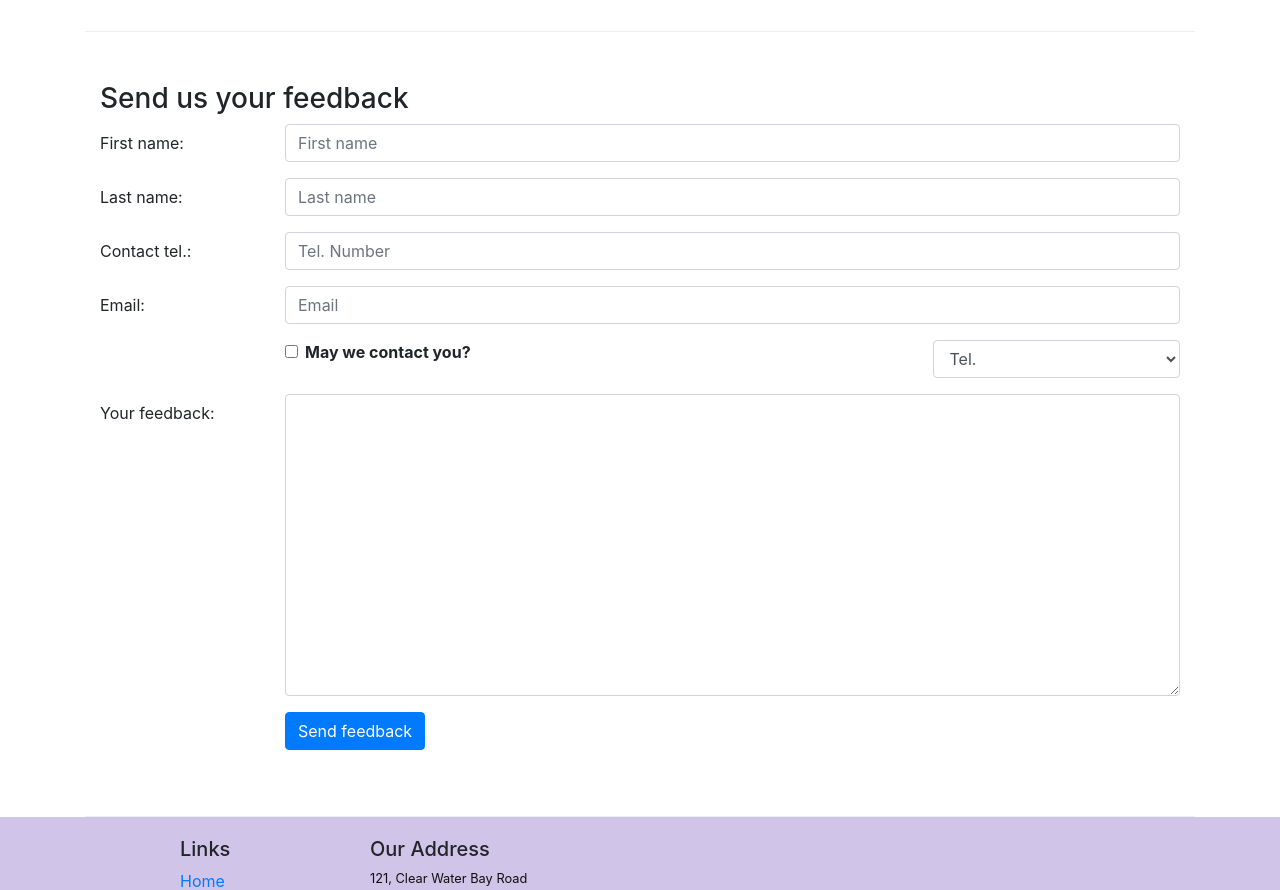
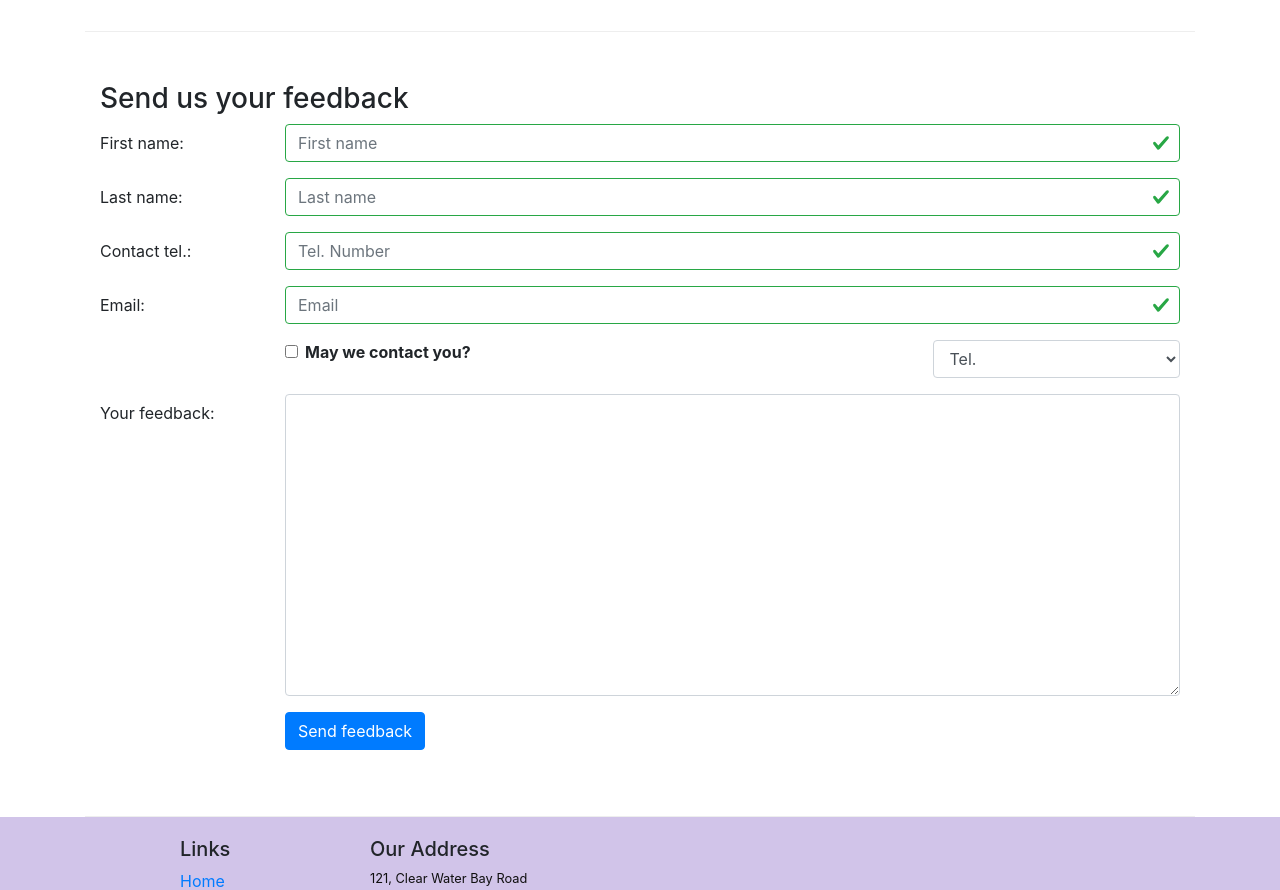
Before and after one commit to jupmorenor/reactconfusion, a React (Create React App) app: page /contactus in a window 1280 px wide. Shown: the part 840-1730 px from the top of the page. Built offline with nearby package versions, Linux system fonts and the light colour scheme.

Commit message:
Controlled form validation

```diff
--- a/src/components/ContactComponent.js
+++ b/src/components/ContactComponent.js
@@ -1,5 +1,5 @@
 import React, { Component } from 'react';
-import { Breadcrumb, BreadcrumbItem, Button, Form, FormGroup, Input, Col, Label } from 'reactstrap'
+import { Breadcrumb, BreadcrumbItem, Button, Form, FormGroup, Input, Col, Label, FormFeedback } from 'reactstrap'
 import { Link } from 'react-router-dom'
 
 class Contact extends Component {
@@ -12,10 +12,17 @@
             email: '',
             agree: false,
             contactType: 'Tel.',
-            message: ''
+            message: '',
+            touched: {
+                firstname: false,
+                lastname: false,
+                telnum: false,
+                email: false
+            }
         }
         this.handleSubmit = this.handleSubmit.bind(this);
         this.handleInputChange = this.handleInputChange.bind(this);
+        this.handleBlur = this.handleBlur.bind(this);
     }
 
     handleInputChange(event) {
@@ -34,7 +41,45 @@
         event.preventDefault();
     }
 
+    handleBlur = (field) => (evt) => {
+        this.setState({
+            touched: { ...this.state.touched, [field]: true }
+        });
+    }
+
+    validate(firstname, lastname, telnum, email) {
+        const errors = {
+            firstname: '',
+            lastname: '',
+            telnum: '',
+            email: ''
+        }
+
+        if (this.state.touched.firstname && firstname.length < 3) {
+            errors.firstname = 'First name should be longer';
+        } else if (this.state.touched.firstname && firstname.length > 10) {
+            errors.firstname = 'First name is too long';
+        }
+
+        if (this.state.touched.lastname && lastname.length < 3) {
+            errors.lastname = 'Last name should be longer';
+        } else if (this.state.touched.lastname && lastname.length > 12) {
+            errors.lastname = 'Last name is too long';
+        }
+
+        const reg = /^\d+$/;
+        if (this.state.touched.telnum && !reg.test(telnum) && telnum.length < 7) {
+            errors.telnum = 'Not a telephone number';
+        }
+
+        if (this.state.touched.email && email.split('').filter(x => x === '@').length != 1) {
+            errors.email = 'Must have @'
+        }
+        return errors;
+    }
+
     render() {
+        const errors = this.validate(this.state.firstname, this.state.lastname, this.state.telnum, this.state.email);
         return(
             <div className="container">
                 <div className="row">
@@ -82,25 +127,33 @@
                             <FormGroup row>
                                 <Label for="firstname" md={2} >First name: </Label>
                                 <Col md={10} >
-                                    <Input type="text" id="firstname" name="firstname" placeholder="First name" value={this.state.firstname} onChange={this.handleInputChange} />
+                                    <Input type="text" id="firstname" name="firstname" placeholder="First name" valid={errors.firstname === ''} invalid={errors.firstname !== ''}
+                                        value={this.state.firstname} onChange={this.handleInputChange} onBlur={this.handleBlur('firstname')} />
+                                    <FormFeedback>{errors.firstname}</FormFeedback>
                                 </Col>
                             </FormGroup>
                             <FormGroup row>
                                 <Label for="lastname" md={2} >Last name: </Label>
                                 <Col md={10} >
-                                    <Input type="text" id="lastname" name="lastname" placeholder="Last name" value={this.state.lastname} onChange={this.handleInputChange} />
+                                    <Input type="text" id="lastname" name="lastname" placeholder="Last name" valid={errors.lastname === ''} invalid={errors.lastname !== ''}
+                                        value={this.state.lastname} onChange={this.handleInputChange} onBlur={this.handleBlur('lastname')}  />
+                                    <FormFeedback>{errors.lastname}</FormFeedback>
                                 </Col>
                             </FormGroup>
                             <FormGroup row>
                                 <Label for="telnum" md={2} >Contact tel.: </Label>
                                 <Col md={10} >
-                                    <Input type="tel" id="telnum" name="telnum" placeholder="Tel. Number" value={this.state.telnum} onChange={this.handleInputChange} />
+                                    <Input type="tel" id="telnum" name="telnum" placeholder="Tel. Number" valid={errors.telnum === ''} invalid={errors.telnum !== ''}
+                                    value={this.state.telnum} onChange={this.handleInputChange} onBlur={this.handleBlur('telnum')}  />
+                                    <FormFeedback>{errors.telnum}</FormFeedback>
                                 </Col>
                             </FormGroup>
                             <FormGroup row>
                                 <Label for="email" md={2} >Email: </Label>
                                 <Col md={10} >
-                                    <Input type="email" id="email" name="email" placeholder="Email" value={this.state.email} onChange={this.handleInputChange} />
+                                    <Input type="email" id="email" name="email" placeholder="Email" valid={errors.email === ''} invalid={errors.email !== ''}
+                                    value={this.state.email} onChange={this.handleInputChange} onBlur={this.handleBlur('email')}  />
+                                    <FormFeedback>{errors.email}</FormFeedback>
                                 </Col>
                             </FormGroup>
                             <FormGroup row>
```
